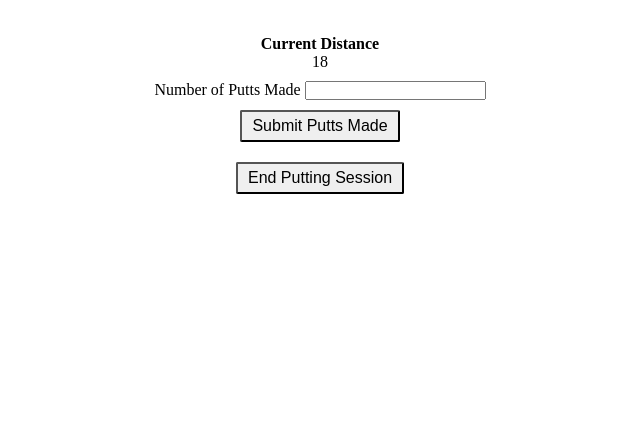
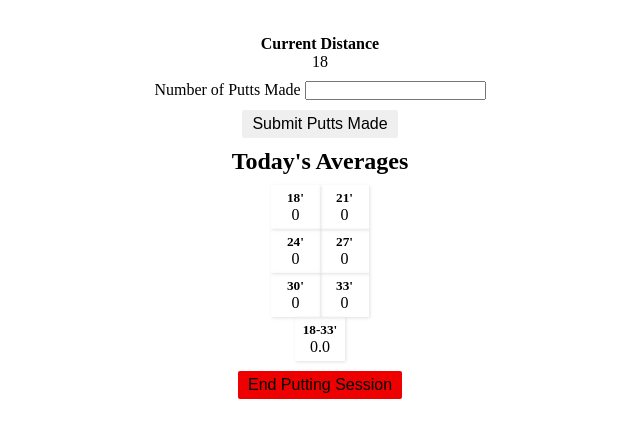
Before and after one commit to jereamon/disc-golf-putts, a Flask app: page /putt in a window 1280 px wide. Shown: the part 38-476 px from the top of the page, without its empty margins (320-960 px from the left). Run offline with Flask 2, Linux system fonts and the light colour scheme.

Commit message:
Added daily averages to putt page. Changed end puttsesh background color to red.

```diff
--- a/main.py
+++ b/main.py
@@ -11,8 +11,7 @@ app.secret_key = os.environ.get('SECRET_KEY').encode()
 distances = [18, 21, 24, 27, 30, 33]
 
 
-@app.route('/')
-def home():
+def get_averages():
     putt_avgs = {}
     for distance in distances:
         temp_list = []
@@ -41,6 +40,13 @@ def home():
     today_putt_avgs['18-33'] = round(sum(today_putt_avgs.values()) /
                                      len(today_putt_avgs.values()), 2)
 
+    return (putt_avgs, today_putt_avgs)
+
+
+@app.route('/')
+def home():
+    putt_avgs, today_putt_avgs = get_averages()
+
     return render_template('home.jinja2', putt_avgs=putt_avgs,
                            today_putt_avgs=today_putt_avgs)
 
@@ -68,6 +74,8 @@ def new_puttsesh():
 
 @app.route('/putt', methods=['GET', 'POST'])
 def putt():
+    putt_avgs, today_putt_avgs = get_averages()
+
     if request.method == "POST":
         if request.form['action'] == 'End Putting Session':
             session.pop('distance', None)
@@ -103,9 +111,10 @@ def putt():
     distance = distances[session.get('distance')]
 
     # distance = 0
-    return render_template('putt.jinja2', distance=distance)
+    return render_template('putt.jinja2', distance=distance, today_putt_avgs=today_putt_avgs)
 
 
 if __name__ == "__main__":
     port = int(os.environ.get("PORT", 6789))
-    app.run(host='0.0.0.0', port=port, debug=True)
+    # app.run(host='0.0.0.0', port=port, debug=True)
+    app.run(host='0.0.0.0', port=port)
--- a/static/css/main.css
+++ b/static/css/main.css
@@ -63,6 +63,14 @@ nav a:hover {
     width: 36%;
 }
 
+input[type=submit] {
+    border: none;
+}
+
+.end-puttsesh-submit {
+    background: #ee0000;
+}
+
 /* END HOME TEMPLATE STYLES */
 
 /* NEW SESSION STYLES */
--- a/templates/base.jinja2
+++ b/templates/base.jinja2
@@ -2,7 +2,7 @@
 <html lang="en">
 <head>
 <meta charset="UTF-8">
-<meta name="viewport" content="width=device-width; initial-scale=1.0;">
+<meta name="viewport" content="width=device-width, initial-scale=1.0">
 <title>Disc Golf Putts</title>
 <link rel='stylesheet' href="{{ url_for('static', filename='css/main.css') }}">
 </head>
--- a/templates/putt.jinja2
+++ b/templates/putt.jinja2
@@ -15,8 +15,20 @@
         <input name='action' type='submit' value='Submit Putts Made'>
     </form>
 
+    <div class="putt-avgs-outer-container">
+        <h2>Today's Averages</h2>
+        <div class="putt-avgs-inner-container">
+            {% for putt_avg in today_putt_avgs %}
+                <div class='putt-avg-container'>
+                    <h5>{{ putt_avg }}'</h5>
+                    <p>{{ today_putt_avgs[putt_avg] }}</p>
+                </div>
+            {% endfor %}
+        </div>
+    </div>
+
     <form method='POST' class='putt-page-form'>
-        <input name='action' type='submit' value='End Putting Session'>
+        <input name='action' type='submit' value='End Putting Session' class='end-puttsesh-submit'>
     </form>
 </div>
 {% endblock content %}
```
Also changed, not shown: putting_db.db.
